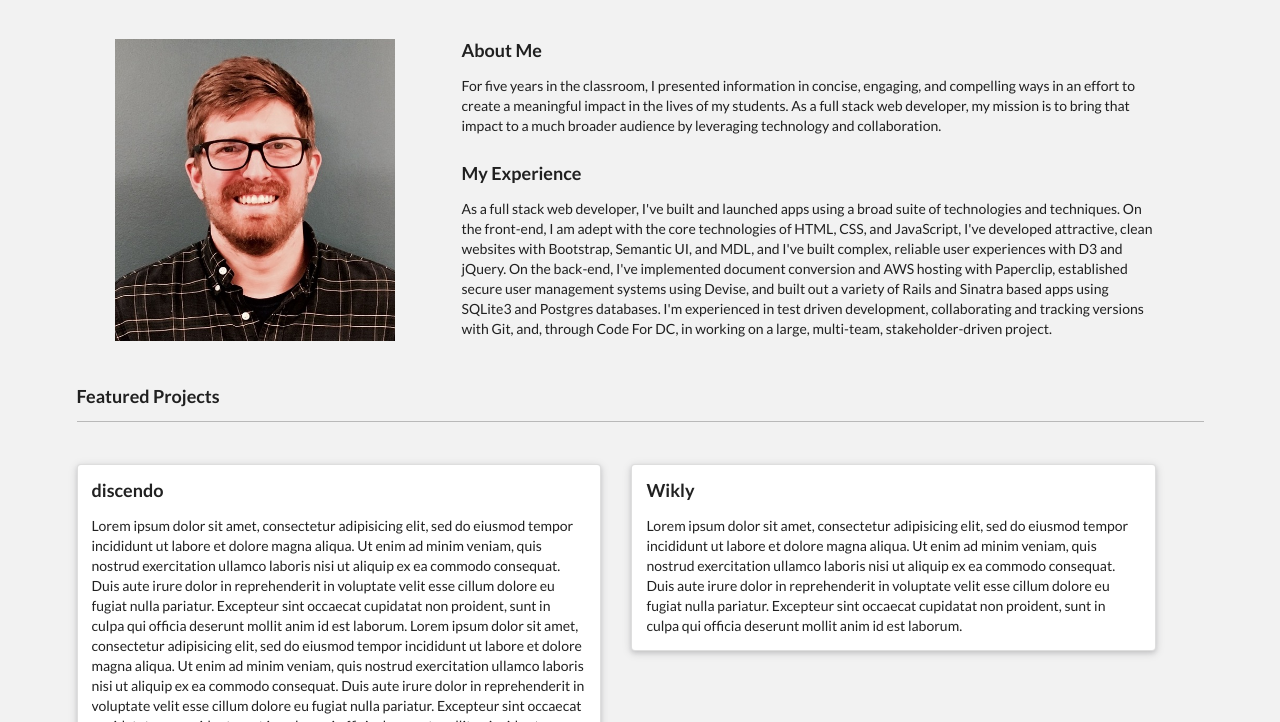
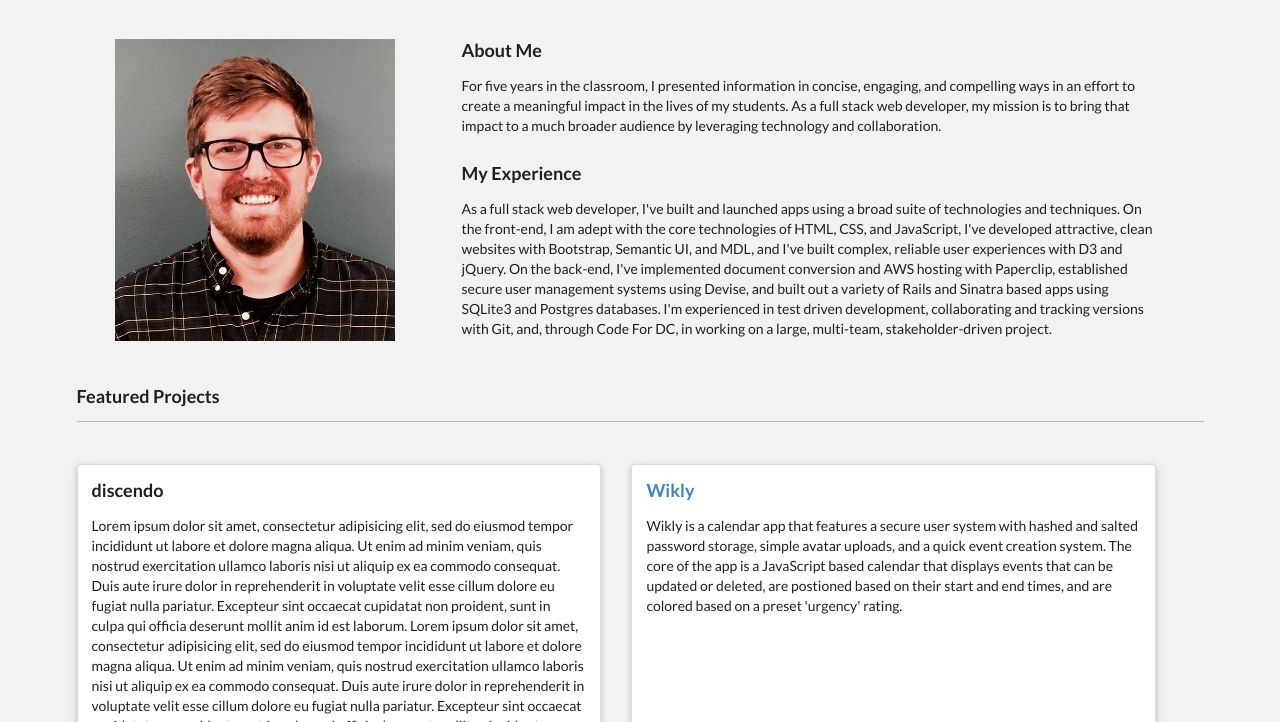
Before and after one commit to wassona/wassona.github.io, a plain HTML site: page index.html in a window 1280 px wide. Shown: the part 78-800 px from the top of the page. Drawn offline with nearby package versions, Linux system fonts and the light colour scheme.

Commit message:
fixed a nested git issue

```diff
--- a/index.html
+++ b/index.html
@@ -94,14 +94,10 @@ https://cdnjs.cloudflare.com/ajax/libs/semantic-ui/2.2.6/semantic.js"></script>
             </div>
           </div></div>
           <div class="column"><div class="ui raised segment">
-            <h3 class="head">Wikly</h3>
-
-            <p>Lorem ipsum dolor sit amet, consectetur adipisicing elit, sed do eiusmod
-            tempor incididunt ut labore et dolore magna aliqua. Ut enim ad minim veniam,
-            quis nostrud exercitation ullamco laboris nisi ut aliquip ex ea commodo
-            consequat. Duis aute irure dolor in reprehenderit in voluptate velit esse
-            cillum dolore eu fugiat nulla pariatur. Excepteur sint occaecat cupidatat non
-            proident, sunt in culpa qui officia deserunt mollit anim id est laborum.</p>
+            <h3 class="head"><a href="https://guarded-atoll-54755.herokuapp.com/">Wikly</a></h3>
+            <div class="segment-content">
+              <p>Wikly is a calendar app that features a secure user system with hashed and salted password storage, simple avatar uploads, and a quick event creation system. The core of the app is a JavaScript based calendar that displays events that can be updated or deleted, are postioned based on their start and end times, and are colored based on a preset 'urgency' rating.</p>
+            </div>
           </div></div>
         </div>
       </div>
```
Also changed, not shown: 1 other file.
